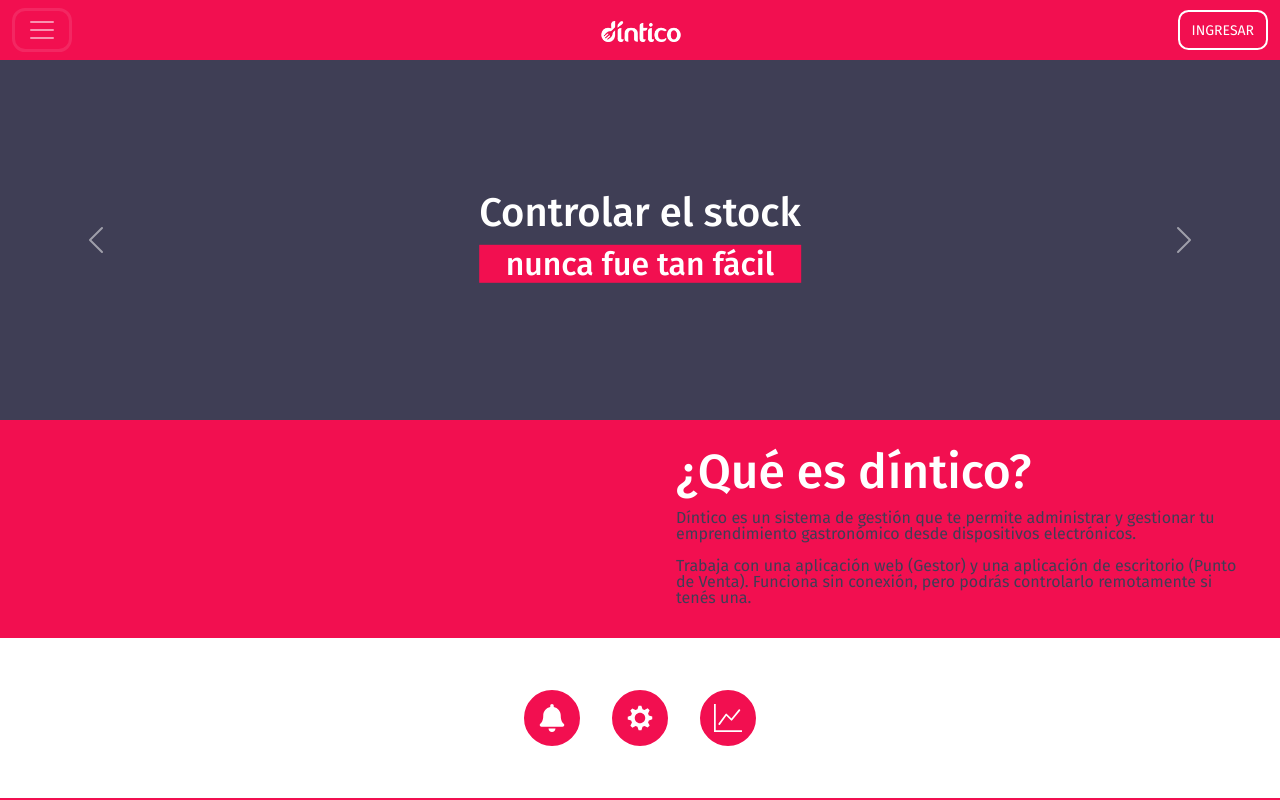
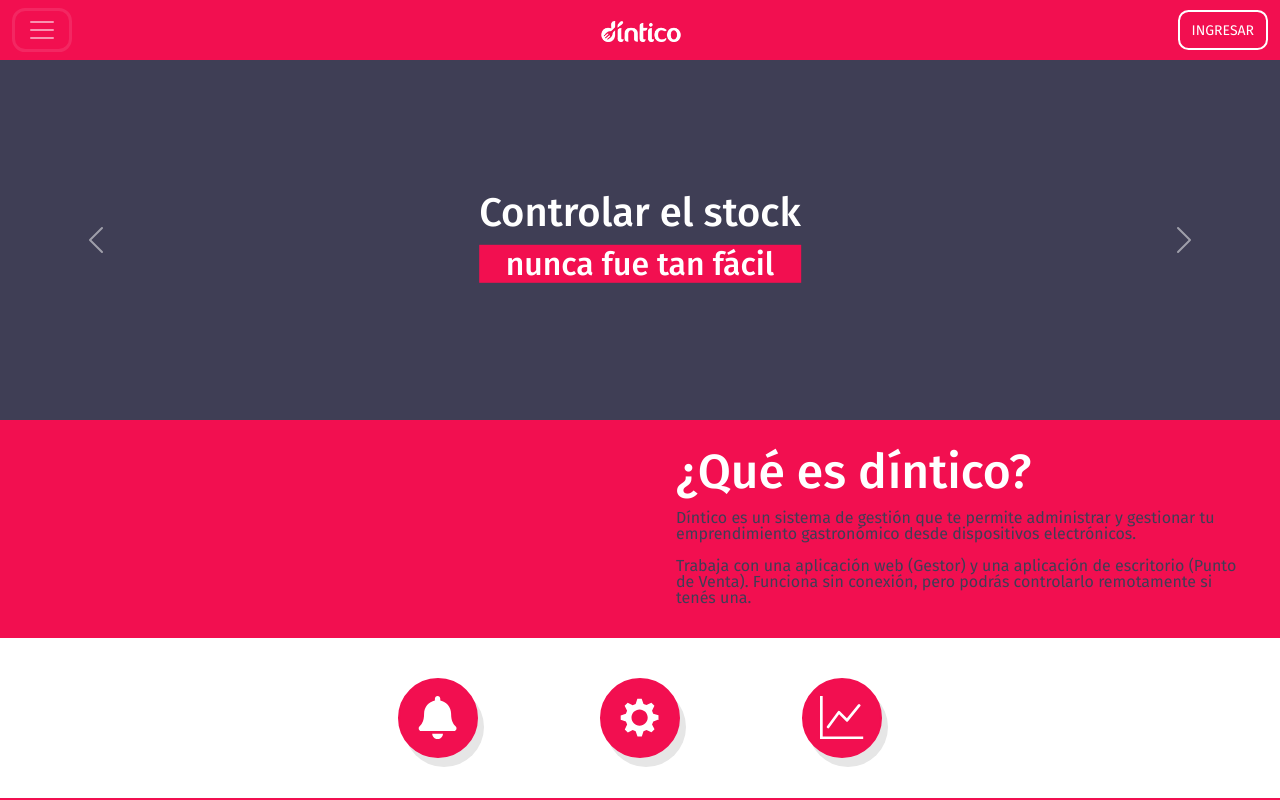
Before and after one commit to diegograssino/dinticolandingv3, a React (Create React App) app: page / in a window 1280 px wide. Shown: the top 800 px of the page. Built offline with nearby package versions, Linux system fonts and the light colour scheme; the HTML template or start-up script is replaced by a standard one.

Commit message:
Remaqueto botons redondeados

```diff
--- a/src/components/2Header/RoundedButtons.js
+++ b/src/components/2Header/RoundedButtons.js
@@ -1,33 +1,51 @@
 import React from 'react';
-import { Button } from 'react-bootstrap';
+import { Button, Row, Col, Container } from 'react-bootstrap';
 import { FaBell } from 'react-icons/fa';
 import { GoGear } from 'react-icons/go';
 import { BsGraphUp } from 'react-icons/bs';
 
 function RoundedButtons() {
   return (
+    <Container>
+      <Row>
+        <Col xs={4}>
+          <div className="position-relative min-height-20">
+            <div className="position-absolute top-50 start-100 translate-middle">
+              <Button
+                variant="primary"
+                className="fs-6 text-light rounded-circle mx-3 rounded-buttons-size rounded-buttons-shadow"
+              >
+                <FaBell className="rounded-buttons-font-size" />
+              </Button>
+            </div>
+          </div>
+        </Col>
+        <Col xs={4}>
           <div className="position-relative min-height-20">
             <div className="position-absolute top-50 start-50 translate-middle">
               <Button
                 variant="primary"
-          className="fs-6 text-light rounded-circle mx-3 rounded-buttons-size"
-        >
-          <FaBell className="rounded-buttons-font-size" />
-        </Button>
-        <Button
-          variant="primary"
-          className="fs-6 text-light rounded-circle mx-3 rounded-buttons-size"
+                className="fs-6 text-light rounded-circle mx-3 rounded-buttons-size rounded-buttons-shadow"
               >
                 <GoGear className="rounded-buttons-font-size" />
               </Button>
+            </div>
+          </div>
+        </Col>
+        <Col xs={4}>
+          <div className="position-relative min-height-20">
+            <div className="position-absolute top-50 start-0 translate-middle">
               <Button
                 variant="primary"
-          className="fs-6 text-light rounded-circle mx-3 rounded-buttons-size"
+                className="fs-6 text-light rounded-circle mx-3 rounded-buttons-size rounded-buttons-shadow"
               >
                 <BsGraphUp className="rounded-buttons-font-size" />
               </Button>
             </div>
           </div>
+        </Col>
+      </Row>
+    </Container>
   );
 }
 
--- a/src/styles/custom.scss
+++ b/src/styles/custom.scss
@@ -35,12 +35,18 @@
 }
 
 .rounded-buttons-size {
-  width: 3.5em;
-  height: 3.5em;
+  width: 5em;
+  height: 5em;
 }
 
 .rounded-buttons-font-size {
-  font-size: 1.75em;
+  font-size: 2.7em;
+}
+
+.rounded-buttons-shadow {
+  -webkit-box-shadow: 6px 9px 0px rgb(230, 230, 230);
+  -moz-box-shadow: 6px 9px 0px rgb(230, 230, 230);
+  box-shadow: 6px 9px 0px rgb(230, 230, 230);
 }
 
 // import bootstrap styles at the bottom!
```
Lines whose indentation alone changed are shown as unchanged.
